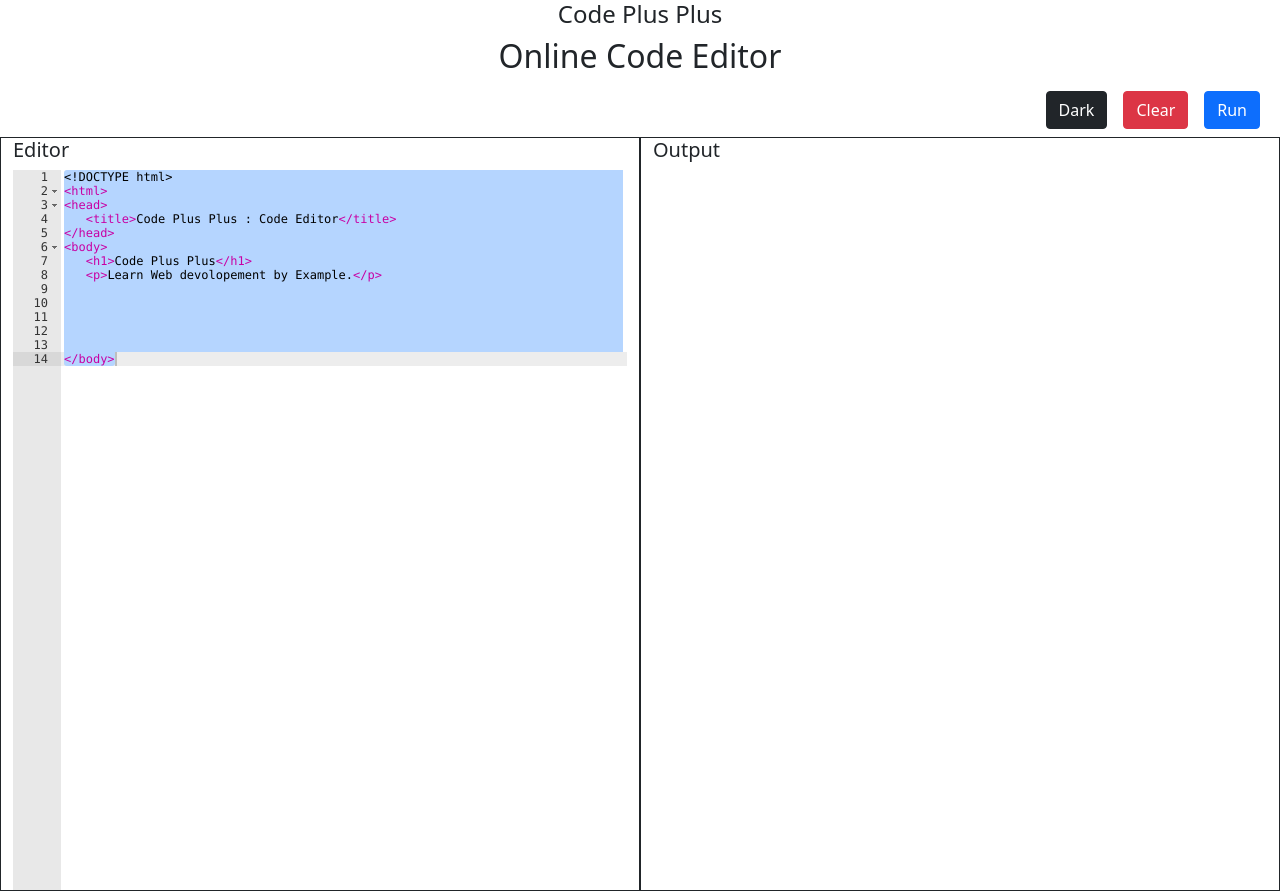
After one commit to vishalmangade/codeplusplus, a PHP site: page /code-editor.php in a window 1280 px wide. The commit adds this page. Run offline with PHP 8.4, Linux system fonts and the light colour scheme; some libraries are stand-ins or nearby versions.

Commit message:
code editor

```diff
--- /dev/null
+++ b/code-editor.php
@@ -0,0 +1,132 @@
+<!doctype html>
+<html lang="en">
+
+<head>
+    <!-- Required meta tags -->
+    <meta charset="utf-8">
+    <meta name="viewport" content="width=device-width, initial-scale=1">
+
+    <!-- Bootstrap CSS -->
+    <link href="https://cdn.jsdelivr.net/npm/bootstrap@5.0.1/dist/css/bootstrap.min.css" rel="stylesheet" integrity="sha384-+0n0xVW2eSR5OomGNYDnhzAbDsOXxcvSN1TPprVMTNDbiYZCxYbOOl7+AMvyTG2x" crossorigin="anonymous">
+
+    <!-- jquery cdn  -->
+    <script src="https://ajax.googleapis.com/ajax/libs/jquery/3.5.1/jquery.min.js"></script>
+
+    <title>Code Plus Plus</title>
+</head>
+
+<body style="background-color:white;">
+    <div class="container-fluid">
+        <h4 class="text-center">Code Plus Plus</h4>
+        <h2 class="text-center">Online Code Editor</h2>
+        <div class="form-group d-flex justify-content-end">
+            <input class="m-2 btn btn-dark" type="button" id="theme" value="Dark">
+            <input class="m-2 btn btn-danger" type="button" id="clear" value="Clear">
+            <input class="m-2 btn btn-primary" type="button" id="run" value="Run">
+        </div>
+
+        <div class="row">
+            <div class="col-sm-6 border border-dark">
+                <h5>Editor</h5>
+                <div id="codeeditor" style="min-height:90vh;">
+                </div>
+
+            </div>
+            <div class="col-sm-6 border border-dark">
+                <h5>Output</h5>
+                <div id="output" style="min-height:90vh;">
+                </div>
+
+            </div>
+        </div>
+    </div>
+
+
+
+
+
+
+
+
+
+
+
+
+    <!-- Optional JavaScript; choose one of the two! -->
+
+    <!-- Option 1: Bootstrap Bundle with Popper -->
+    <script src="https://cdn.jsdelivr.net/npm/bootstrap@5.0.1/dist/js/bootstrap.bundle.min.js" integrity="sha384-gtEjrD/SeCtmISkJkNUaaKMoLD0//ElJ19smozuHV6z3Iehds+3Ulb9Bn9Plx0x4" crossorigin="anonymous"></script>
+
+    <!-- jquery cdn  -->
+    <script src="https://ajax.googleapis.com/ajax/libs/jquery/3.5.1/jquery.min.js"></script>
+
+    <!-- ace js library  -->
+    <script src="https://cdnjs.cloudflare.com/ajax/libs/ace/1.4.12/ace.js" integrity="sha512-GZ1RIgZaSc8rnco/8CXfRdCpDxRCphenIiZ2ztLy3XQfCbQUSCuk8IudvNHxkRA3oUg6q0qejgN/qqyG1duv5Q==" crossorigin="anonymous" referrerpolicy="no-referrer"></script>
+
+    <!-- Option 2: Separate Popper and Bootstrap JS -->
+    <!--
+    <script src="https://cdn.jsdelivr.net/npm/@popperjs/core@2.9.2/dist/umd/popper.min.js" integrity="sha384-IQsoLXl5PILFhosVNubq5LC7Qb9DXgDA9i+tQ8Zj3iwWAwPtgFTxbJ8NT4GN1R8p" crossorigin="anonymous"></script>
+    <script src="https://cdn.jsdelivr.net/npm/bootstrap@5.0.1/dist/js/bootstrap.min.js" integrity="sha384-Atwg2Pkwv9vp0ygtn1JAojH0nYbwNJLPhwyoVbhoPwBhjQPR5VtM2+xf0Uwh9KtT" crossorigin="anonymous"></script>
+    -->
+
+
+    <script>
+        var code = ace.edit("codeeditor");
+        code.getSession().setMode("ace/mode/html"); //editor language
+        code.setTheme("ace/theme/xcode"); // editor theme
+        var template = "<!DOCTYPE html>\n" +
+            "<html>\n" +
+            "<head>\n" +
+            "   <title>Code Plus Plus : Code Editor</title>\n" +
+            "</head>\n" +
+            "<body>\n" +
+            "   <h1>Code Plus Plus</h1>\n" +
+            "   <p>Learn Web devolopement by Example.</p>\n" +
+            "\n\n\n\n\n" +
+            "</body>";
+
+        code.setValue(template);
+
+        $(document).ready(function() {
+            // $("#output").html("Hello")
+            $(document).on('click', '#run', function() {
+                var htmlCode = code.getValue()
+                $("#output").html(htmlCode);
+            });
+
+            $(document).on('click', '#clear', function() {
+                code.setValue(template);
+                $("#output").html("");
+            });
+            var colour = 1;
+            $(document).on('click', '#theme', function() {
+                if (colour == 1) {
+                    code.setTheme("ace/theme/pastel_on_dark");
+                    colour = 0;
+                    $("#theme").attr("value", "Light")
+                    $("#theme").removeClass("btn-dark");
+                    $("#theme").addClass("btn-light");
+                    $("body").css("background-color", "#2c2828");
+
+                } else {
+                    code.setTheme("ace/theme/xcode");
+                    colour = 1;
+                    $("#theme").attr("value", "Dark")
+                    $("#theme").removeClass("btn-light");
+                    $("#theme").addClass("btn-dark");
+                    $("body").css("background-color", "white");
+
+
+                }
+
+            });
+
+
+
+
+
+        });
+    </script>
+</body>
+
+</html>
--- a/includes/navbar.php
+++ b/includes/navbar.php
@@ -18,6 +18,9 @@
                 <li class="nav-item">
                     <a class="nav-link" href="javascript">JavaScript hello</a>
                 </li>
+                <li class="nav-item">
+                    <a class="nav-link" target="_blank" href="code-editor.php">Code Editor</a>
+                </li>
             </ul>
         </div>
     </div>
```
Also changed, not shown: index.php (+30 -8 lines), html/includes/topics.php (added).
